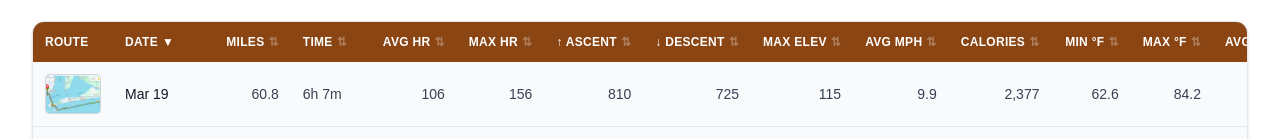
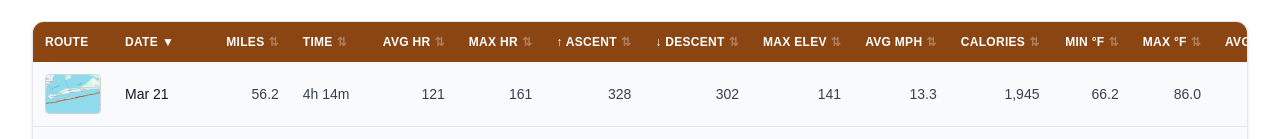
Before and after one commit to songseekers/roll4nature, a Next.js app: page /stats in a window 1280 px wide. Shown: the part 813-952 px from the top of the page. Built offline with nearby package versions, Linux system fonts and the light colour scheme; no server answers.

Commit message:
update: Mar 20-21 rides (847.1 mi total) + Biloxi countdown

```diff
--- a/src/components/home/CountdownTimer.tsx
+++ b/src/components/home/CountdownTimer.tsx
@@ -17,11 +17,9 @@ interface TimerTime {
 // Count-UP from February 27, 2026 at 10:00 AM local time
 const START_TIME = new Date('2026-02-27T10:00:00').getTime();
 
-// Count-DOWN to March 8, 2026 at 6:00 PM local time
-const NEXT_STOP_TIME = new Date('2026-03-08T18:00:00').getTime();
-
-// PENSACOLA — Yoga and Social: March 20, 2026 at 3:00 PM local time
-const PENSACOLA_STOP_TIME = new Date('2026-03-20T15:00:00').getTime();
+// Biloxi Fun Run/Walk/Roll: March 26, 2026 at 6:00 PM CST
+// CST is UTC-6, so 6:00 PM CST = 2026-03-27T00:00:00Z
+const BILOXI_STOP_TIME = new Date('2026-03-26T18:00:00-06:00').getTime();
 
 function calcElapsed(from: number): TimerTime {
   const diff = Math.max(0, Date.now() - from);
@@ -71,14 +69,12 @@ function SectionSeparator() {
 
 export default function CountdownTimer() {
   const [elapsed, setElapsed] = useState<TimerTime | null>(null);
-  const [countdown, setCountdown] = useState<(TimerTime & { isOver: boolean }) | null>(null);
   const [pensacolaCountdown, setPensacolaCountdown] = useState<(TimerTime & { isOver: boolean }) | null>(null);
 
   useEffect(() => {
     const tick = () => {
       setElapsed(calcElapsed(START_TIME));
-      setCountdown(calcCountdown(NEXT_STOP_TIME));
-      setPensacolaCountdown(calcCountdown(PENSACOLA_STOP_TIME));
+      setPensacolaCountdown(calcCountdown(BILOXI_STOP_TIME));
     };
     tick();
     const interval = setInterval(tick, 1000);
@@ -132,21 +128,21 @@ export default function CountdownTimer() {
 
       <SectionSeparator />
 
-      {/* Pensacola countdown */}
+      {/* Biloxi countdown */}
       <div className="flex flex-col items-center gap-2">
         <p className="text-sm font-semibold text-gray-700 dark:text-gray-300 text-center">
           {pensacolaCountdown?.isOver
-            ? "See you next time, Pensacola!"
-            : 'Pensacola — Yoga and Social'}
+            ? "Arrived in Biloxi!"
+            : 'Biloxi — Fun Run/Walk/Roll'}
         </p>
         {!pensacolaCountdown?.isOver && (
           <p className="text-xs text-gray-500 dark:text-gray-400 text-center -mt-1">
-            20 March 2026 @ 3:00 PM
+            26 March 2026 @ 6:00 PM
           </p>
         )}
         {!pensacolaCountdown?.isOver && (
           <p className="text-xs text-gray-500 dark:text-gray-400 text-center -mt-1">
-            2601 N 13th Ave, Pensacola, FL 32503
+            969 Howard Ave, Biloxi, MS 39530
           </p>
         )}
         {!pensacolaCountdown?.isOver && (
--- a/src/data/activities.json
+++ b/src/data/activities.json
@@ -236,5 +236,33 @@
     "maxTemp": 84.2,
     "movingTime": "6:07:15",
     "maxElevation": 115
+  },
+  {
+    "date": "2026-03-20",
+    "title": "Pensacola Cycling",
+    "distance": 25.4,
+    "calories": 870,
+    "avgHR": 84,
+    "maxHR": 148,
+    "totalAscent": 443,
+    "totalDescent": 367,
+    "minTemp": 73.4,
+    "maxTemp": 91.4,
+    "movingTime": "2:56:10",
+    "maxElevation": 121
+  },
+  {
+    "date": "2026-03-21",
+    "title": "Santa Rosa County Cycling",
+    "distance": 56.24,
+    "calories": 1945,
+    "avgHR": 121,
+    "maxHR": 161,
+    "totalAscent": 328,
+    "totalDescent": 302,
+    "minTemp": 66.2,
+    "maxTemp": 86.0,
+    "movingTime": "4:14:16",
+    "maxElevation": 141
   }
 ]
```
Also changed, not shown: public/images/routes/260320.png (added), public/images/routes/260321.png (added).
